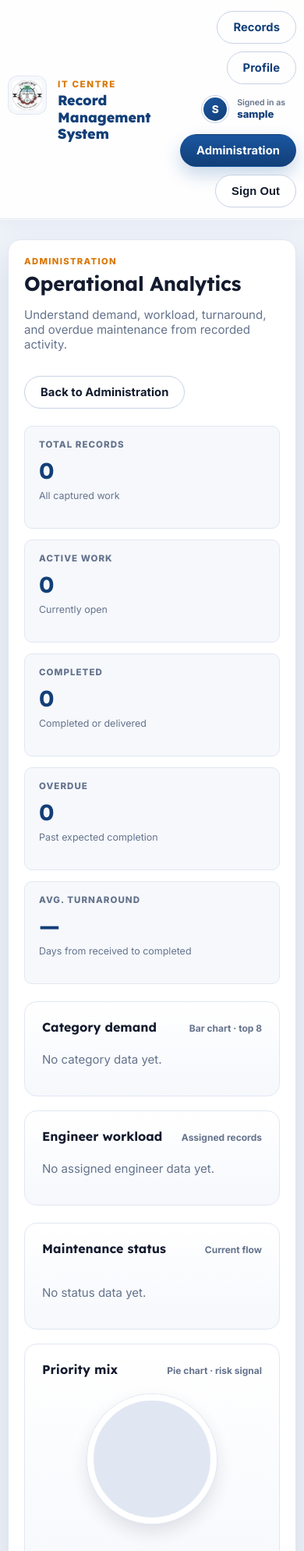
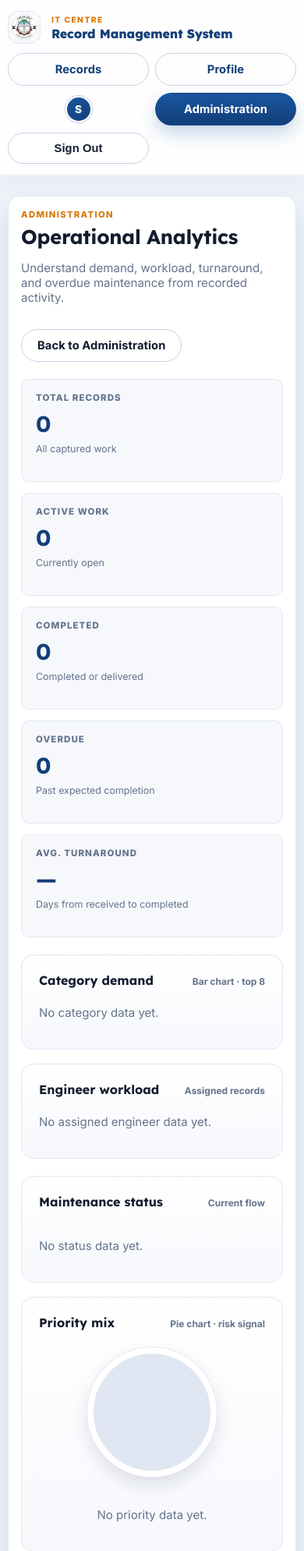
Before and after one commit to AbdullahBahamish/it-centre-rms, a Django app: page /admin-panel/analytics/ in a window 390 px wide. Shown: the top 1989 px of the page at 78% size. Run offline with Django 5.2, Linux system fonts and the light colour scheme; the visitor is signed in with stand-in values (Sample User, id 1); data comes from the database, SQL or seed files in the repository; data that the repository does not hold is empty.

```diff
--- a/static/css/style.css
+++ b/static/css/style.css
@@ -128,6 +128,7 @@ a {
     align-items: center;
     justify-content: flex-end;
     gap: 10px;
+    min-width: 0;
     flex-wrap: wrap;
 }
 
@@ -895,7 +896,9 @@ select:focus {
 /* ---------- Table ---------- */
 
 .table-card {
-    overflow: hidden;
+    max-width: 100%;
+    overflow-x: auto;
+    -webkit-overflow-scrolling: touch;
     background: var(--surface);
     border: 1px solid var(--border);
     border-radius: var(--radius);
@@ -1399,6 +1402,23 @@ tbody tr:last-child td {
 
 /* ---------- Responsive ---------- */
 
+@media (max-width: 900px) {
+    .header-content {
+        align-items: flex-start;
+        flex-direction: column;
+        gap: 12px;
+    }
+
+    .auth-nav {
+        width: 100%;
+        justify-content: flex-start;
+    }
+
+    .analytics-stats {
+        grid-template-columns: repeat(3, minmax(0, 1fr));
+    }
+}
+
 @media (max-width: 760px) {
     .analytics-stats,
     .analytics-grid {
@@ -1428,7 +1448,7 @@ tbody tr:last-child td {
 
     .header-content,
     .page-shell {
-        width: min(100% - 20px, 1180px);
+        width: calc(100% - 20px);
     }
 
     .header-content {
@@ -1516,6 +1536,7 @@ tbody tr:last-child td {
     }
 
     .records-table td::before {
+        flex: 0 0 78px;
         content: attr(data-label);
         color: var(--muted);
         font-size: 0.7rem;
@@ -1527,6 +1548,81 @@ tbody tr:last-child td {
     .records-table td:first-child {
         min-width: 0;
     }
+
+    .records-table td > * {
+        min-width: 0;
+        overflow-wrap: anywhere;
+    }
+}
+
+@media (max-width: 480px) {
+    body {
+        font-size: 15px;
+    }
+
+    .brand-copy h1 {
+        font-size: 1rem;
+    }
+
+    .brand-kicker {
+        font-size: 0.64rem;
+    }
+
+    .logo {
+        width: 42px;
+        height: 42px;
+        padding: 5px;
+    }
+
+    .auth-nav {
+        display: grid;
+        grid-template-columns: repeat(2, minmax(0, 1fr));
+        gap: 8px;
+    }
+
+    .auth-nav .btn,
+    .auth-nav .inline-form,
+    .auth-nav .inline-form .btn,
+    .auth-nav .user-menu {
+        width: 100%;
+    }
+
+    .auth-nav .inline-form .btn {
+        min-height: 40px;
+    }
+
+    .user-menu {
+        justify-content: center;
+        padding: 4px 8px;
+    }
+
+    .user-info {
+        display: none;
+    }
+
+    .panel,
+    .detail-container,
+    .auth-container,
+    form {
+        padding: 16px;
+    }
+
+    .profile-panel {
+        padding: 16px;
+    }
+
+    .description-section,
+    .attachments-section {
+        padding: 16px;
+    }
+
+    .status-matrix {
+        grid-template-columns: 1fr;
+    }
+
+    .analytics-stats {
+        grid-template-columns: 1fr;
+    }
 }
 
 @media (prefers-reduced-motion: reduce) {
```
